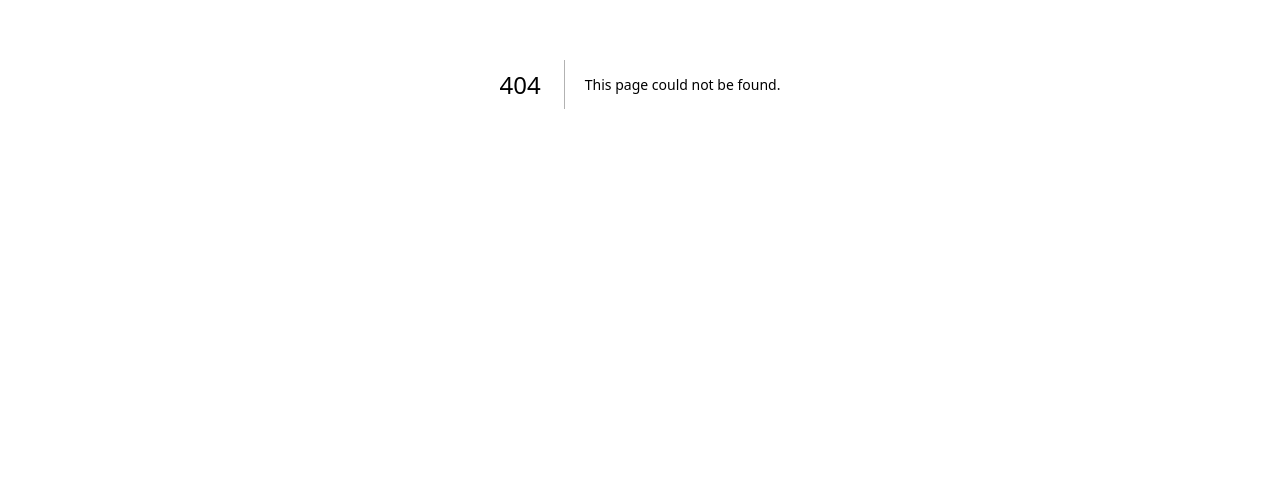
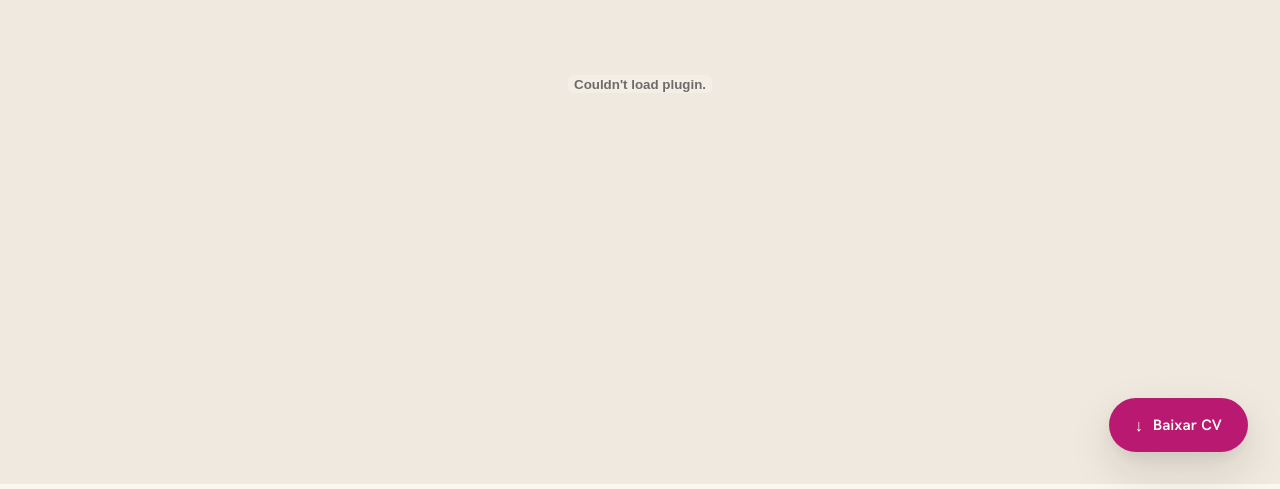
Before and after one commit to giolucas/giolucas, a Next.js app: page /cv in a window 1280 px wide. Before the commit this address had no page. Shown: the part 316-805 px from the top of the page. Built offline with nearby package versions, Linux system fonts and the light colour scheme.

Commit message:
Host CV PDF and wire up "Baixar CV" button
Adds /cv, a dedicated page that embeds the résumé PDF (from
public/cv/) with a floating, prominent download button. "Baixar CV"
now opens this page in a new tab instead of doing nothing.

```diff
--- /dev/null
+++ b/src/app/cv/page.tsx
@@ -0,0 +1,43 @@
+import type { Metadata } from "next";
+
+const CV_PATH = "/cv/Giovanni-Lucas-Curriculo.pdf";
+
+export const metadata: Metadata = {
+  title: "Giovanni Lucas — Currículo (PDF)",
+  description: "Currículo de Giovanni Lucas em PDF.",
+};
+
+export default function CvPage() {
+  return (
+    <div style={{ position: "relative", height: "100vh", background: "var(--stone-100)" }}>
+      <embed src={CV_PATH} type="application/pdf" style={{ width: "100%", height: "100%", border: "none" }} />
+
+      <a
+        href={CV_PATH}
+        download="Giovanni-Lucas-Curriculo.pdf"
+        style={{
+          position: "fixed",
+          bottom: "clamp(16px,4vw,32px)",
+          right: "clamp(16px,4vw,32px)",
+          display: "inline-flex",
+          alignItems: "center",
+          gap: 10,
+          height: 54,
+          padding: "0 26px",
+          borderRadius: "var(--radius-pill)",
+          background: "var(--brand-primary)",
+          color: "var(--brand-on-primary)",
+          fontFamily: "var(--font-sans)",
+          fontSize: "var(--text-sm)",
+          fontWeight: "var(--weight-semibold)",
+          letterSpacing: "0.01em",
+          textDecoration: "none",
+          boxShadow: "var(--shadow-lg)",
+          transition: "background var(--dur-fast) var(--ease-standard), transform var(--dur-fast) var(--ease-standard)",
+        }}
+      >
+        <span style={{ fontSize: "1.1em" }}>↓</span> Baixar CV
+      </a>
+    </div>
+  );
+}
--- a/src/components/HowIWork.tsx
+++ b/src/components/HowIWork.tsx
@@ -42,8 +42,10 @@ export default function HowIWork() {
             <Button href={LINKEDIN_URL_VER_NO_LINKEDIN} target="_blank" rel="noopener noreferrer" variant="night" size="lg">
               Ver no LinkedIn
             </Button>
-            {/* TODO: link to the real CV file */}
             <Button
+              href="/cv"
+              target="_blank"
+              rel="noopener noreferrer"
               variant="ghost"
               size="lg"
               style={{ color: "var(--text-on-night)", boxShadow: "inset 0 0 0 1px var(--border-on-night)" }}
```
Also changed, not shown: 1 other file (tests, documents, lock files or other folders).
